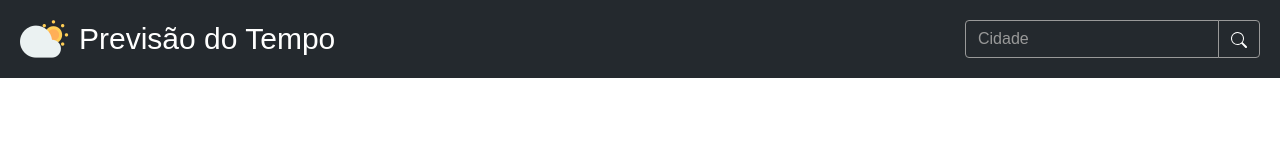
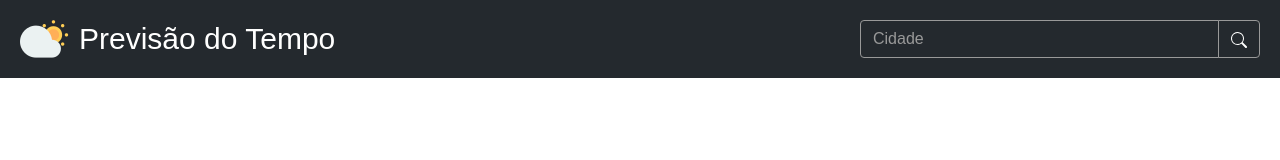
Before and after one commit to ffernandes2021/p2, a plain HTML site: page p2/index.html in a window 1280 px wide. Drawn offline with Linux system fonts and the light colour scheme.

Commit message:
full-commit

```diff
--- a/p2/index.html
+++ b/p2/index.html
@@ -10,11 +10,11 @@
   </head>
   <body class="container-fluid">
     <div class="row">
-      <div class="col-lg-9 col-md-8 col-sm-6 col-12">
+      <div class="col-sm-8 col-12">
         <img alt="" src="assets/image/favicon.png">
         <h2>Previsão do Tempo</h2>
       </div>
-      <div class="col-lg-3 col-md-4 col-sm-6 col-12">
+      <div class="col-sm-4 col-12">
         <div class="input-group">
           <input class="form-control" placeholder="Cidade" type="text">
           <span class="input-group-btn">
```
